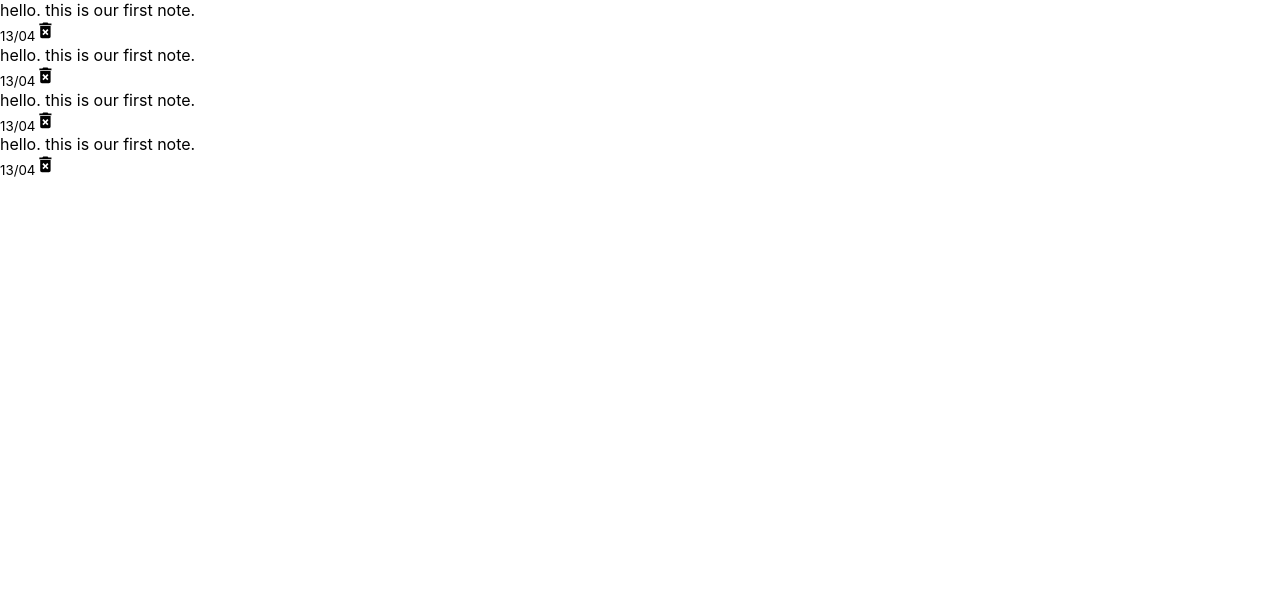
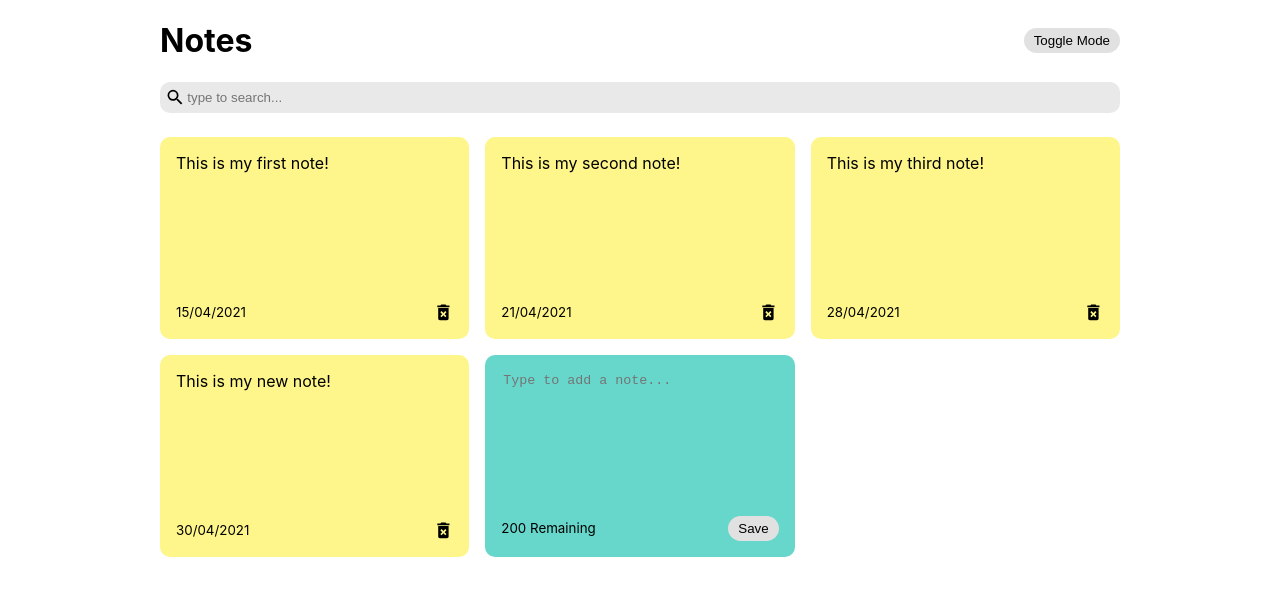
Before and after one commit to C-Switchers/Notes, a React (Create React App) app in the folder react-notes-app/: page / in a window 1280 px wide. Shown: the top 596 px of the page. Built offline with nearby package versions, Linux system fonts and the light colour scheme.

Commit message:
completed tutorial build

```diff
--- a/react-notes-app/src/App.js
+++ b/react-notes-app/src/App.js
@@ -1,9 +1,85 @@
-import NotesList from "./components/NotesList";
+import { useState, useEffect } from 'react';
+import { nanoid } from 'nanoid';
+import NotesList from './components/NotesList';
+import Search from './components/Search';
+import Header from './components/Header';
 
 const App = () => {
-  return <div className="container">
-    <NotesList/>
-  </div>;
+	const [notes, setNotes] = useState([
+		{
+			id: nanoid(),
+			text: 'This is my first note!',
+			date: '15/04/2021',
+		},
+		{
+			id: nanoid(),
+			text: 'This is my second note!',
+			date: '21/04/2021',
+		},
+		{
+			id: nanoid(),
+			text: 'This is my third note!',
+			date: '28/04/2021',
+		},
+		{
+			id: nanoid(),
+			text: 'This is my new note!',
+			date: '30/04/2021',
+		},
+	]);
+
+	const [searchText, setSearchText] = useState('');
+
+	const [darkMode, setDarkMode] = useState(false);
+
+	useEffect(() => {
+		const savedNotes = JSON.parse(
+			localStorage.getItem('react-notes-app-data')
+		);
+
+		if (savedNotes) {
+			setNotes(savedNotes);
+		}
+	}, []);
+
+	useEffect(() => {
+		localStorage.setItem(
+			'react-notes-app-data',
+			JSON.stringify(notes)
+		);
+	}, [notes]);
+
+	const addNote = (text) => {
+		const date = new Date();
+		const newNote = {
+			id: nanoid(),
+			text: text,
+			date: date.toLocaleDateString(),
+		};
+		const newNotes = [...notes, newNote];
+		setNotes(newNotes);
+	};
+
+	const deleteNote = (id) => {
+		const newNotes = notes.filter((note) => note.id !== id);
+		setNotes(newNotes);
+	};
+
+	return (
+		<div className={`${darkMode && 'dark-mode'}`}>
+			<div className='container'>
+				<Header handleToggleDarkMode={setDarkMode} />
+				<Search handleSearchNote={setSearchText} />
+				<NotesList
+					notes={notes.filter((note) =>
+						note.text.toLowerCase().includes(searchText)
+					)}
+					handleAddNote={addNote}
+					handleDeleteNote={deleteNote}
+				/>
+			</div>
+		</div>
+	);
 };
 
 export default App;
--- /dev/null
+++ b/react-notes-app/src/components/AddNote.js
@@ -0,0 +1,41 @@
+import { useState } from 'react';
+
+const AddNote = ({ handleAddNote }) => {
+	const [noteText, setNoteText] = useState('');
+	const characterLimit = 200;
+
+	const handleChange = (event) => {
+		if (characterLimit - event.target.value.length >= 0) {
+			setNoteText(event.target.value);
+		}
+	};
+
+	const handleSaveClick = () => {
+		if (noteText.trim().length > 0) {
+			handleAddNote(noteText);
+			setNoteText('');
+		}
+	};
+
+	return (
+		<div className='note new'>
+			<textarea
+				rows='8'
+				cols='10'
+				placeholder='Type to add a note...'
+				value={noteText}
+				onChange={handleChange}
+			></textarea>
+			<div className='note-footer'>
+				<small>
+					{characterLimit - noteText.length} Remaining
+				</small>
+				<button className='save' onClick={handleSaveClick}>
+					Save
+				</button>
+			</div>
+		</div>
+	);
+};
+
+export default AddNote;
--- /dev/null
+++ b/react-notes-app/src/components/Header.js
@@ -0,0 +1,21 @@
+import React from 'react';
+
+const Header = ({ handleToggleDarkMode }) => {
+	return (
+		<div className='header'>
+			<h1>Notes</h1>
+			<button
+				onClick={() =>
+					handleToggleDarkMode(
+						(previousDarkMode) => !previousDarkMode
+					)
+				}
+				className='save'
+			>
+				Toggle Mode
+			</button>
+		</div>
+	);
+};
+
+export default Header;
--- a/react-notes-app/src/components/Note.js
+++ b/react-notes-app/src/components/Note.js
@@ -1,16 +1,19 @@
-import {MdDeleteForever} from 'react-icons/md';
+import { MdDeleteForever } from 'react-icons/md';
 
-const Note = () => {
-    return (
-    <div className="note">
-        <span>hello. this is our first note.</span>
-        <div className="note-footer">
-            <small>13/04</small>
-            <MdDeleteForever className='delete-icon' size='1.3em'/>
-        </div>
-    </div>
-    );
-
+const Note = ({ id, text, date, handleDeleteNote }) => {
+	return (
+		<div className='note'>
+			<span>{text}</span>
+			<div className='note-footer'>
+				<small>{date}</small>
+				<MdDeleteForever
+					onClick={() => handleDeleteNote(id)}
+					className='delete-icon'
+					size='1.3em'
+				/>
+			</div>
+		</div>
+	);
 };
 
 export default Note;
--- a/react-notes-app/src/components/NotesList.js
+++ b/react-notes-app/src/components/NotesList.js
@@ -1,14 +1,24 @@
 import Note from './Note';
+import AddNote from './AddNote';
 
-const NotesList = () => {
-    return (
-        <div className="notes-list">
-        <Note />
-        <Note />
-        <Note />
-        <Note />
-        </div>
-    );
+const NotesList = ({
+	notes,
+	handleAddNote,
+	handleDeleteNote,
+}) => {
+	return (
+		<div className='notes-list'>
+			{notes.map((note) => (
+				<Note
+					id={note.id}
+					text={note.text}
+					date={note.date}
+					handleDeleteNote={handleDeleteNote}
+				/>
+			))}
+			<AddNote handleAddNote={handleAddNote} />
+		</div>
+	);
 };
 
 export default NotesList;
--- /dev/null
+++ b/react-notes-app/src/components/Search.js
@@ -0,0 +1,19 @@
+import React from 'react';
+import { MdSearch } from 'react-icons/md';
+
+const Search = ({ handleSearchNote }) => {
+	return (
+		<div className='search'>
+			<MdSearch className='search-icons' size='1.3em' />
+			<input
+				onChange={(event) =>
+					handleSearchNote(event.target.value)
+				}
+				type='text'
+				placeholder='type to search...'
+			/>
+		</div>
+	);
+};
+
+export default Search;
--- a/react-notes-app/src/index.css
+++ b/react-notes-app/src/index.css
@@ -1,13 +1,111 @@
 body {
-  margin: 0;
-  font-family: -apple-system, BlinkMacSystemFont, 'Segoe UI', 'Roboto', 'Oxygen',
-    'Ubuntu', 'Cantarell', 'Fira Sans', 'Droid Sans', 'Helvetica Neue',
-    sans-serif;
-  -webkit-font-smoothing: antialiased;
-  -moz-osx-font-smoothing: grayscale;
+	margin: 0;
+	font-family: -apple-system, BlinkMacSystemFont, 'Segoe UI',
+		'Roboto', 'Oxygen', 'Ubuntu', 'Cantarell', 'Fira Sans',
+		'Droid Sans', 'Helvetica Neue', sans-serif;
+	-webkit-font-smoothing: antialiased;
+	-moz-osx-font-smoothing: grayscale;
 }
 
 code {
-  font-family: source-code-pro, Menlo, Monaco, Consolas, 'Courier New',
-    monospace;
+	font-family: source-code-pro, Menlo, Monaco, Consolas,
+		'Courier New', monospace;
 }
+
+.header {
+	display: flex;
+	align-items: center;
+	justify-content: space-between;
+}
+
+.dark-mode {
+	background-color: black;
+}
+
+.dark-mode h1 {
+	color: white;
+}
+
+.container {
+	max-width: 960px;
+	margin-right: auto;
+	margin-left: auto;
+	padding-right: 15px;
+	padding-left: 15px;
+	min-height: 100vh;
+}
+
+.notes-list {
+	display: grid;
+	grid-gap: 1rem;
+	grid-template-columns: repeat(
+		auto-fill,
+		minmax(250px, 1fr)
+	);
+}
+
+.note.new {
+	background-color: #67d7cc;
+}
+
+textarea {
+	border: none;
+	resize: none;
+	background-color: #67d7cc;
+}
+
+textarea:focus {
+	outline: none;
+}
+
+.save {
+	background-color: #e1e1e1;
+	border: none;
+	border-radius: 15px;
+	padding: 5px 10px 5px 10px;
+}
+
+.save:hover {
+	background-color: #ededed;
+	cursor: pointer;
+}
+
+.note {
+	background-color: #fef68a;
+	border-radius: 10px;
+	padding: 1rem;
+	min-height: 170px;
+	display: flex;
+	flex-direction: column;
+	justify-content: space-between;
+	white-space: pre-wrap;
+}
+
+.note-footer {
+	display: flex;
+	align-items: center;
+	justify-content: space-between;
+}
+
+.delete-icon {
+	cursor: pointer;
+}
+
+.search {
+	display: flex;
+	align-items: center;
+	background-color: rgb(233, 233, 233);
+	border-radius: 10px;
+	padding: 5px;
+	margin-bottom: 1.5em;
+}
+
+.search input {
+	border: none;
+	background-color: rgb(233, 233, 233);
+	width: 100%;
+}
+
+.search input:focus {
+	outline: none;
+}
--- a/react-notes-app/src/index.js
+++ b/react-notes-app/src/index.js
@@ -1,17 +1,11 @@
 import React from 'react';
-import ReactDOM from 'react-dom/client';
+import ReactDOM from 'react-dom';
 import './index.css';
 import App from './App';
-import reportWebVitals from './reportWebVitals';
 
-const root = ReactDOM.createRoot(document.getElementById('root'));
-root.render(
-  <React.StrictMode>
-    <App />
-  </React.StrictMode>
+ReactDOM.render(
+	<React.StrictMode>
+		<App />
+	</React.StrictMode>,
+	document.getElementById('root')
 );
-
-// If you want to start measuring performance in your app, pass a function
-// to log results (for example: reportWebVitals(console.log))
-// or send to an analytics endpoint. Learn more: https://bit.ly/CRA-vitals
-reportWebVitals();
```
